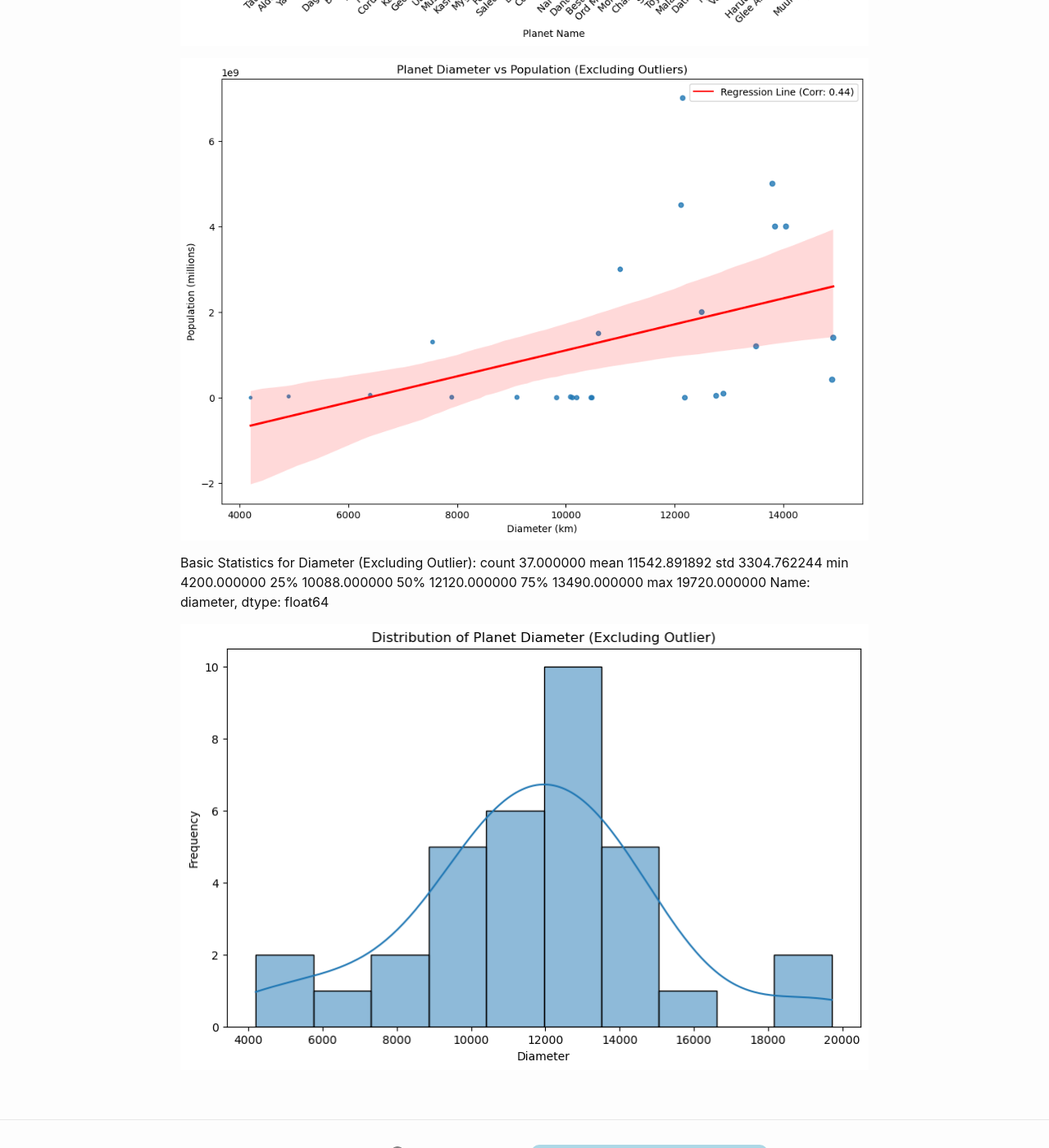
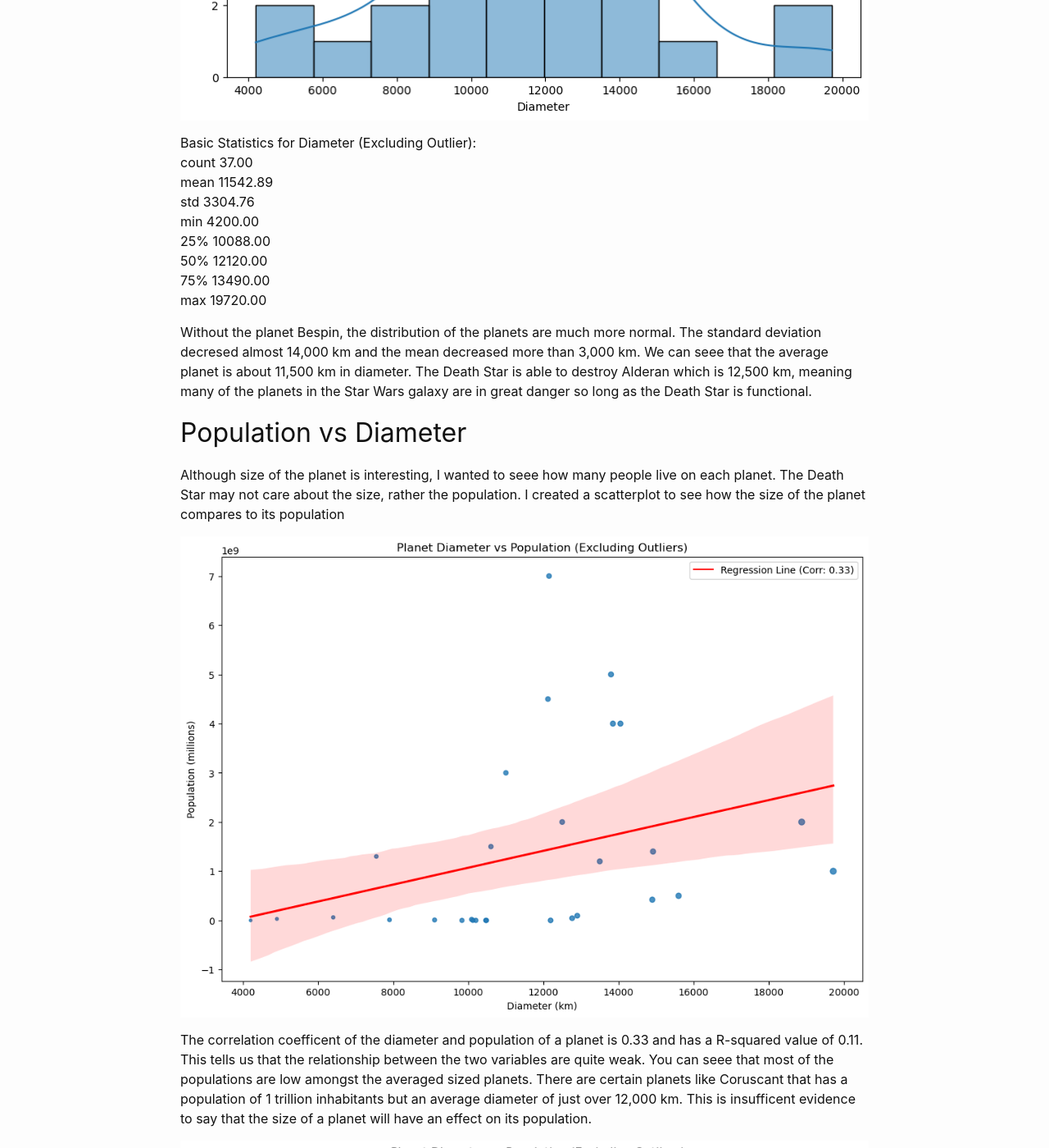
Before and after one commit to boi-andy/my-blog, a Jekyll site: the page built from _posts/2023-11-14-EDA.md, in a window 1280 px wide and 1400 px high, scrolled down 3265 px. Shown: the whole window at 82% size. Built offline with Jekyll 4.4.1, drawn with Linux system fonts in a browser that asks for light colours; comment, search, counter and statistics services are not loaded; some of the changed text lies outside the part shown.

Commit message:
EDA 1st draft

```diff
--- a/_posts/2023-11-14-EDA.md
+++ b/_posts/2023-11-14-EDA.md
@@ -12,44 +12,56 @@ This EDA will give more information on the following questions:
 2. How do the sizes of the planets compare?
 3. What does the distrubution of planet size look like?
 4. Does the diameter of a planet correlate to the population of the planet?
-5. Does the terrian of a planet correlate to the population of a planet?
 
-## Image 1
+## Comparison of Planet Size
 
-![Figure](https://boi-andy.github.io/my-blog/assets/images/diameter_v_Pop.png)
+![Figure](https://boi-andy.github.io/my-blog/assets/images/diameterofplanetsbar.png)
 
-## Image 2
+Each planet has a different size diameter. Here we see a simple bar chart of the diameter of each planet in kilometers. Let's make this a little more interesting by making them circles with color.
 
 ![Figure](https://boi-andy.github.io/my-blog/assets/images/diameterComparison.png)
 
-## Comparison of Planet Size
+This image compares the diameter size of each planet in kilometers. Bespin is the only gas planet, making it the largest planet by far. Other planets like Endor and Mustafar are amongst the smallest planets.
 
-Basic Statistics for Diameter: <br>
-count        38.000000 <br>
-mean      14344.394737 <br>
-std       17574.588766<br>
-min        4200.000000<br>
-25%       10096.000000<br>
-50%       12135.000000<br>
-75%       13497.500000<br>
-max      118000.000000<br>
-Name: diameter, dtype: float64<br>
+## Distribution of Planet Diameters
 
 ![Figure](https://boi-andy.github.io/my-blog/assets/images/dist.png)
 
-![Figure](https://boi-andy.github.io/my-blog/assets/images/diameterofplanetsbar.png)
+These are the basic statistics for the diameter: <br>
+count        38.00 <br>
+mean      14344.39 <br>
+std       17574.59<br>
+min        4200.00<br>
+25%       10096.00<br>
+50%       12135.00<br>
+75%       13497.50<br>
+max      118000.000<br>
 
-![Figure](https://boi-andy.github.io/my-blog/assets/images/output.png)
+Bespin, the largest planet is skewing the data dramatically, increaing the mean. Let's run another analysis without the outlier.
 
-Basic Statistics for Diameter (Excluding Outlier):
-count       37.000000
-mean     11542.891892
-std       3304.762244
-min       4200.000000
-25%      10088.000000
-50%      12120.000000
-75%      13490.000000
-max      19720.000000
-Name: diameter, dtype: float64
+## Distribution of Planet Diameters (Excluding Outlier)
 
 ![Figure](https://boi-andy.github.io/my-blog/assets/images/distributionExclude.png)
+
+Basic Statistics for Diameter (Excluding Outlier): <br>
+count       37.00<br>
+mean     11542.89<br>
+std       3304.76<br>
+min       4200.00<br>
+25%      10088.00<br>
+50%      12120.00<br>
+75%      13490.00<br>
+max      19720.00<br>
+
+Without the planet Bespin, the distribution of the planets are much more normal. The standard deviation decresed almost 14,000 km and the mean decreased more than 3,000 km. We can seee that the average planet is about 11,500 km in diameter. The Death Star is able to destroy Alderan which is 12,500 km, meaning many of the planets in the Star Wars galaxy are in great danger so long as the Death Star is functional.
+
+
+## Population vs Diameter
+
+Although size of the planet is interesting, I wanted to seee how many people live on each planet. The Death Star may not care about the size, rather the population. I created a scatterplot to see how the size of the planet compares to its population
+
+![Figure](https://boi-andy.github.io/my-blog/assets/images/popVdiam.png)
+
+The correlation coefficent of the diameter and population of a planet is 0.33 and has a R-squared value of 0.11. This tells us that the relationship between the two variables are quite weak. You can seee that most of the populations are low amongst the averaged sized planets. There are certain planets like Coruscant that has a population of 1 trillion inhabitants but an average diameter of just over 12,000 km. This is insufficent evidence to say that the size of a planet will have an effect on its population.
+
+![Figure](https://boi-andy.github.io/my-blog/assets/images/diameter_v_Pop.png)
```
Also changed, not shown: assets/images/popVdiam.png (added).
